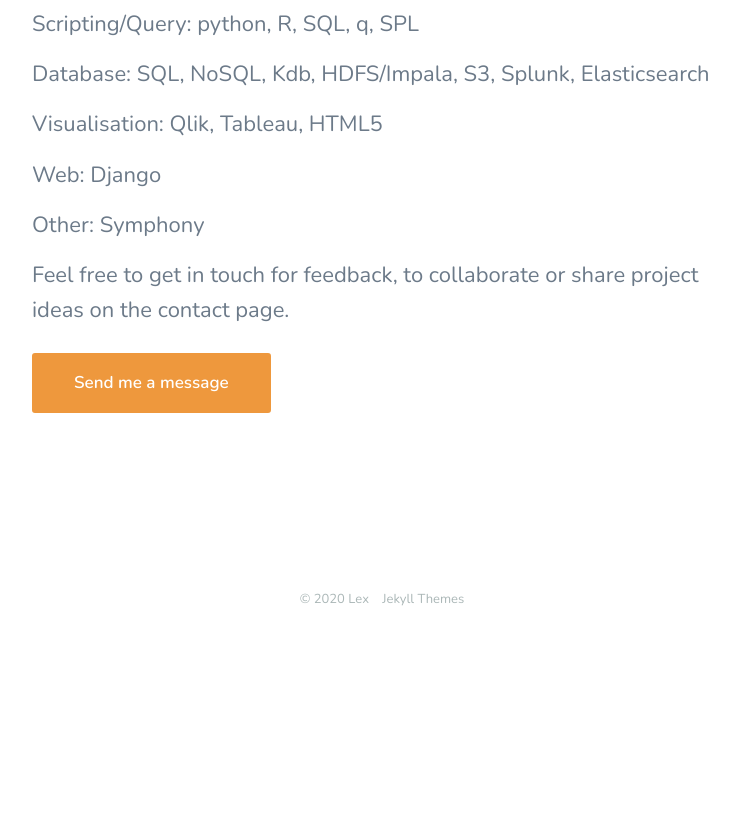
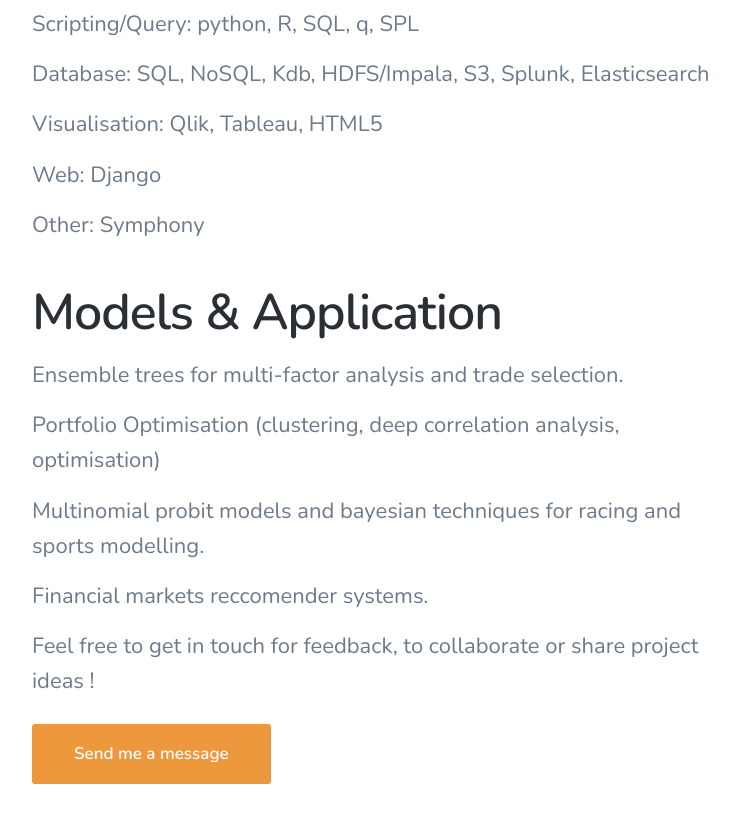
Before and after one commit to thelexhibition/thelexhibition-thelexhibition.github.io, a Jekyll site: the page built from _pages/about.md, in a window 1280 px wide and 900 px high, scrolled down 2453 px. Shown: the top 823 px of the window, without its empty margins (258-997 px from the left). Built offline with Jekyll 4.4.1, drawn with Linux system fonts in a browser that asks for light colours; nearby versions of some CDN libraries; before the commit the page ends 3139 px from its top, so only the background shows below that; some of the changed text lies outside the part shown.

Commit message:
Updated about me
Updated about me with models

```diff
--- a/_data/settings.yml
+++ b/_data/settings.yml
@@ -1,6 +1,6 @@
 basic_settings:
   site_title: Lex
-  site_tagline: A blog about data, sports and finance stuff.
+  site_tagline: Predicting things.
   favicon_image: /images/favicon.png
 
 header_settings:
--- a/_pages/about.md
+++ b/_pages/about.md
@@ -41,8 +41,17 @@ Web: Django
 
 Other: Symphony
 
+## Models & Application
 
-Feel free to get in touch for feedback, to collaborate or share project ideas on the contact page.
+Ensemble trees for multi-factor analysis and trade selection.
+
+Portfolio Optimisation (clustering, deep correlation analysis, optimisation)
+
+Multinomial probit models and bayesian techniques for racing and sports modelling.
+
+Financial markets reccomender systems.
+
+Feel free to get in touch for feedback, to collaborate or share project ideas !
 
 
 <a href="https://thelexhibition.github.io/thelexhibition-thelexhibition.github.io/contact" class="button button--large">Send me a message</a>
```
